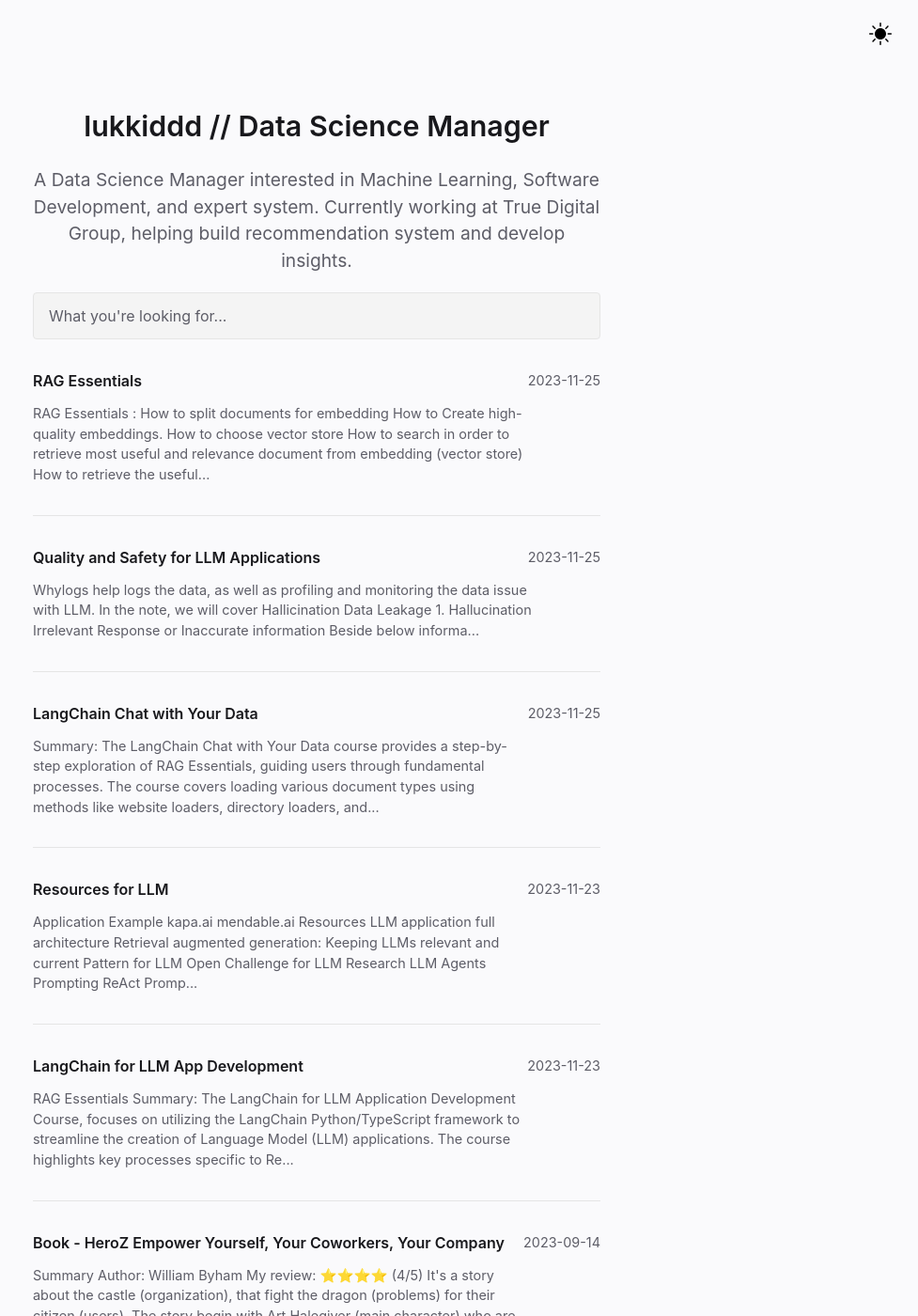
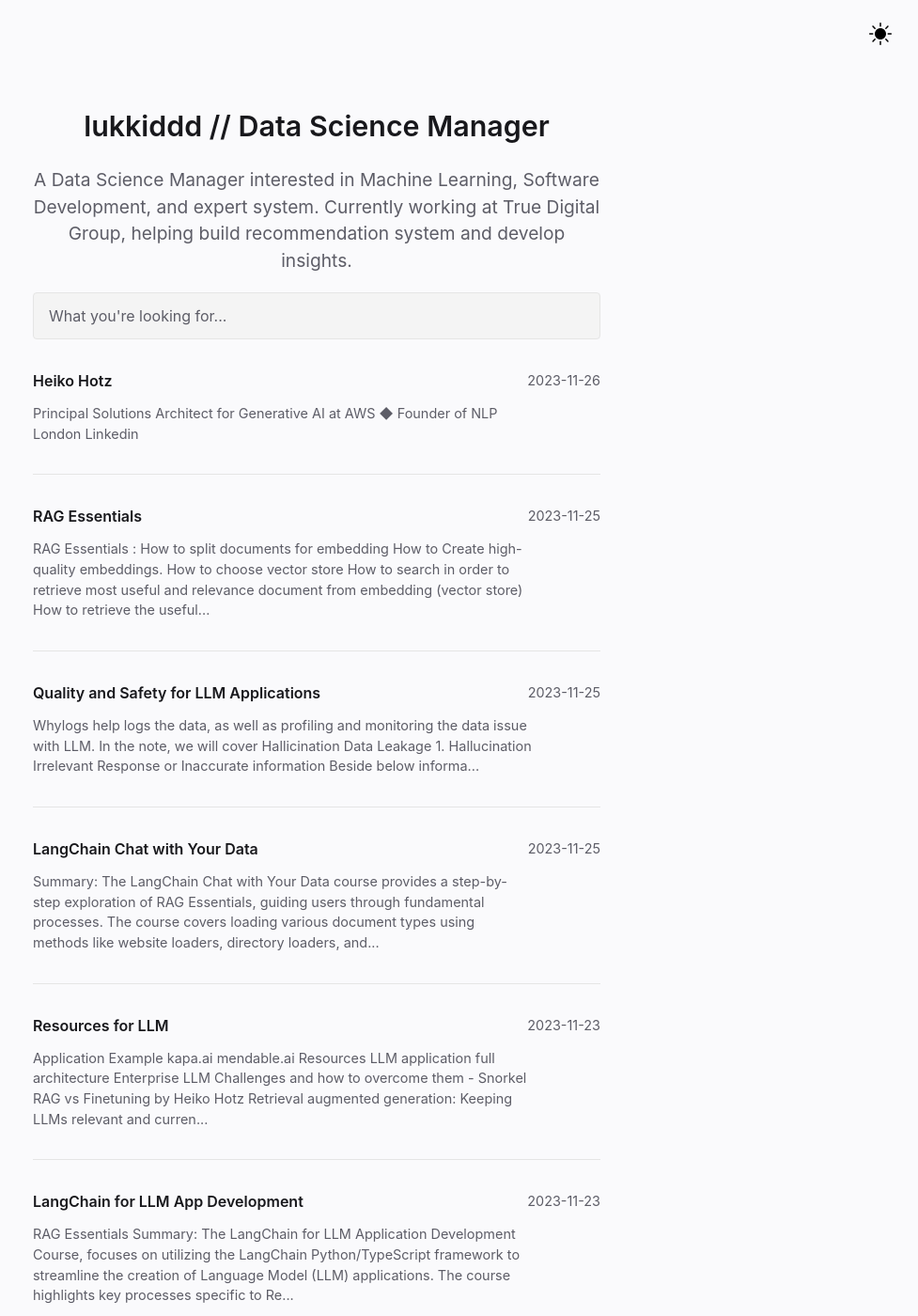
Before and after one commit to lukkiddd/lukkiddd.github.io, a Jekyll site: the page built from pages/index.md, in a window 1280 px wide and 1400 px high. Shown: the whole window at 94% size, without its empty margins (303-1280 px from the left). Built offline with Jekyll 4.4.1, drawn with Linux system fonts in a browser that asks for light colours.

Commit message:
Add blog post to LLM resource

```diff
--- /dev/null
+++ b/_notes/Public/Heiko Hotz.md
@@ -0,0 +1,9 @@
+---
+title: Heiko Hotz
+notetype: feed
+date: 2023-11-26
+---
+
+Principal Solutions Architect for Generative AI at AWS ◆ Founder of NLP London
+
+[Linkedin](https://www.linkedin.com/in/heikohotz/?locale=en_US)
--- a/_notes/Public/Resources for LLM.md
+++ b/_notes/Public/Resources for LLM.md
@@ -11,17 +11,22 @@ date : 2023-11-23
 
 ## Resources
 - [LLM application full architecture](https://a16z.com/emerging-architectures-for-llm-applications/)
+- [Enterprise LLM Challenges and how to overcome them - Snorkel](https://snorkel.ai/enterprise-llm-challenges-and-how-to-overcome-them/)
+- [RAG vs Finetuning](https://towardsdatascience.com/rag-vs-finetuning-which-is-the-best-tool-to-boost-your-llm-application-94654b1eaba7) by [[Heiko Hotz]]
 - [Retrieval augmented generation: Keeping LLMs relevant and current](https://stackoverflow.blog/2023/10/18/retrieval-augmented-generation-keeping-llms-relevant-and-current)
 - [Pattern for LLM](https://eugeneyan.com/writing/llm-patterns)
 - [Open Challenge for LLM Research](https://huyenchip.com/2023/08/16/llm-research-open-challenges.html)
 - [LLM Agents](https://promptengineering.org/what-are-large-language-model-llm-agents/)
+
+
 ### Prompting
 - [ReAct Prompting](https://www.promptingguide.ai/techniques/react)
 
 ### Security
 - [Jailbreak Chat](https://www.jailbreakchat.com/)
 - [LLM Security](https://llmsecurity.net/)
--
+
+
 ## Tools/Library
 - [LangChain](https://www.langchain.com/)
 - [Semantic Kernel from Microsoft](https://github.com/microsoft/semantic-kernel)
```
Also changed, not shown: other parts of _notes/Public/Resources for LLM.md (+2 -1 lines).
